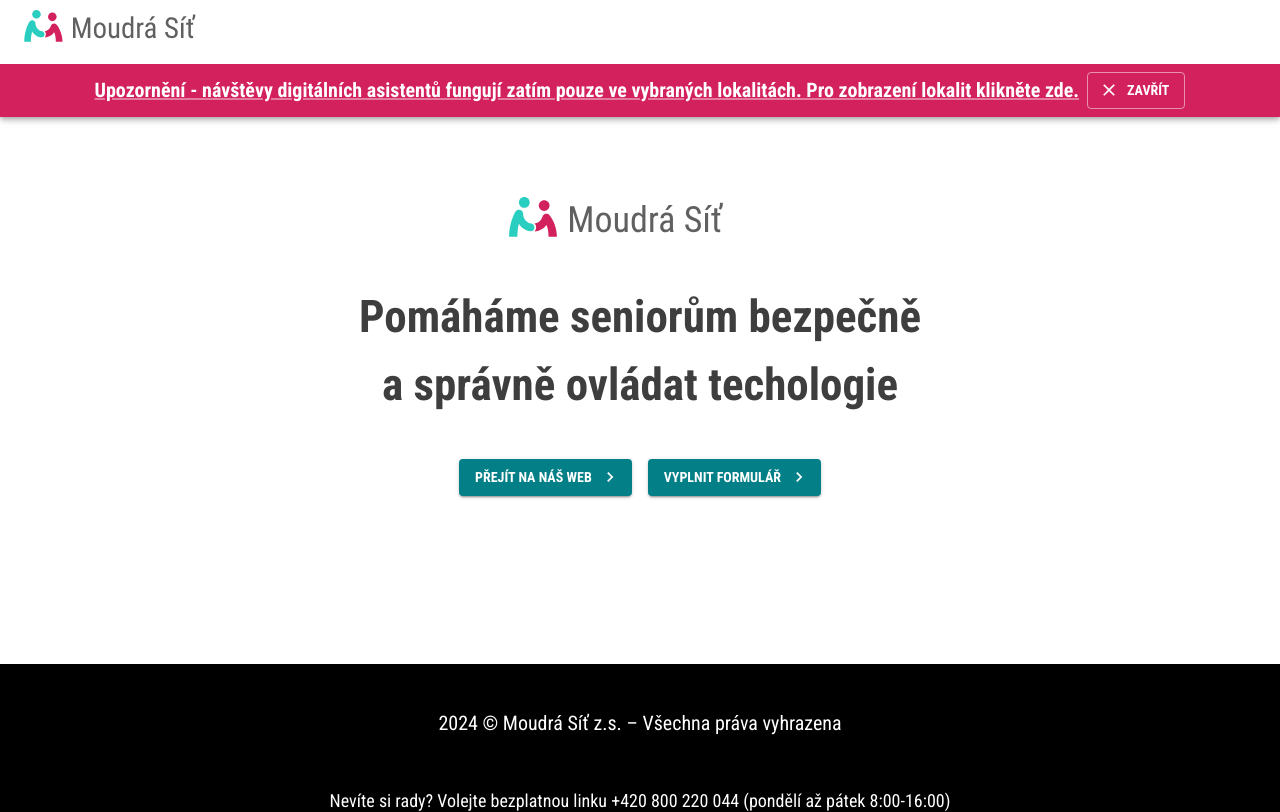
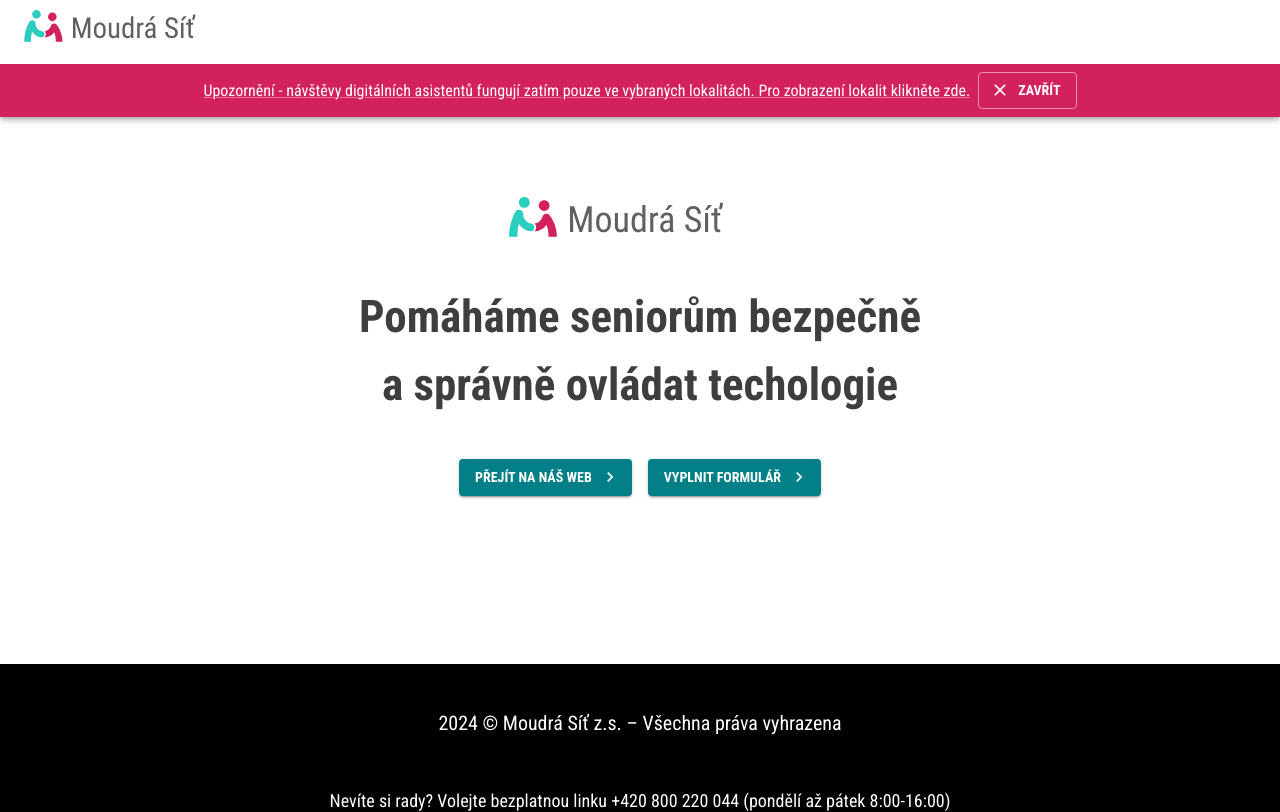
Before and after one commit to MoudraSit/moudra-sit, a Next.js app: page / in a window 1280 px wide. Built offline with nearby package versions, Linux system fonts and the light colour scheme; no server answers; what react-google-recaptcha-v3 would draw is missing.

Commit message:
Information line size, refactoring

```diff
--- a/components/layout/information-line.tsx
+++ b/components/layout/information-line.tsx
@@ -27,7 +27,7 @@ function InfoLine() {
         justifyContent: "center",
       }}
     >
-      <Link variant="h6" href="https://moudrasit.cz/mapa">
+      <Link variant="h5" href="https://moudrasit.cz/mapa">
         Upozornění - návštěvy digitálních asistentů fungují zatím pouze ve vybraných lokalitách. Pro
         zobrazení lokalit klikněte zde.
       </Link>
--- a/components/newform/form-builder.tsx
+++ b/components/newform/form-builder.tsx
@@ -77,8 +77,6 @@ export default function FormBuilder() {
             initialValues={initialValues}
             validationSchema={currentValidationSchema}
             onSubmit={(values: IValues, actions) => {
-              console.log("handling submit");
-              console.log(actions);
               handleSendToDevTabidoo(activeStep, values, actions);
               if (activeStep !== formSteps.length - 1) {
                 scrollIntoView();
--- a/components/newform/modules/upload-picture.tsx
+++ b/components/newform/modules/upload-picture.tsx
@@ -100,9 +100,6 @@ function UploadPicture({ uploadedImage }: ImageType) {
 
       // resize uploaded file to be smaller and able to send with API
       resizeImage(base64object).then((result: string) => {
-        // show compressed photo
-        // console.log(result);
-
         // set image to a form
         uploadedImage(result);
 
--- a/components/newform/steps/place-step.tsx
+++ b/components/newform/steps/place-step.tsx
@@ -33,7 +33,6 @@ export default function PlaceStep(props: {
   };
 
   useEffect(() => {
-    //console.log(checkedPhone);
     checkboxValidation();
   }, [library, publicPlace, virtually, home]);
 
--- a/components/theme/theme.tsx
+++ b/components/theme/theme.tsx
@@ -52,5 +52,11 @@ appTheme = createTheme(appTheme, {
         fontSize: "12px",
       },
     },
+    h5: {
+      fontSize: "16px",
+      [appTheme.breakpoints.down("sm")]: {
+        fontSize: "10px",
+      },
+    },
   },
 });
```
Also changed, not shown: components/newform/steps/final-step.tsx (+0 -9 lines).
